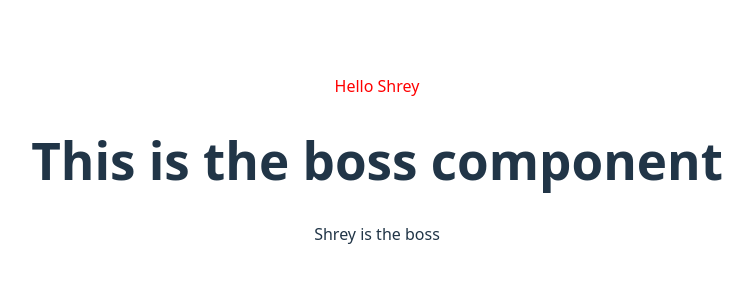
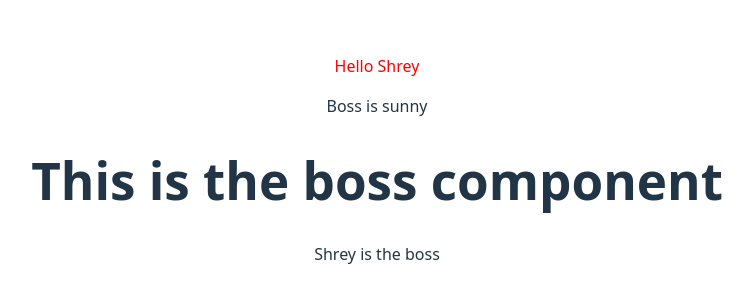
Before and after one commit to Sethiashrey/React-Learning, a React (Vite) app: page / in a window 1280 px wide. Shown: the part 240-542 px from the top of the page, without its empty margins (263-1016 px from the left). Built offline with nearby package versions, Linux system fonts and the light colour scheme.

Commit message:
Add paragraph

```diff
--- a/src/Hello.jsx
+++ b/src/Hello.jsx
@@ -3,6 +3,7 @@ function Hello({name11,color}){
     return (
         <>
           <p style={styles}>Hello {name11}</p>
+          <p>Boss is sunny</p>
         </>
     )
 }
--- a/src/Messagebox.jsx
+++ b/src/Messagebox.jsx
@@ -3,7 +3,7 @@ function Messagebox({message, color , features , object1}) {
     let isColor = object1.name == "Sunny" ? styles : {backgroundColor : "red"};
   return (
     <>
-     <p style={style}>{message}</p>
+     <p style={styles}>{message}</p>
      <p>{color}</p>
      <p style={isColor}>{features.map((feature) => <li>{feature}</li>)}</p>
      <p>{object1.name}</p>
```
